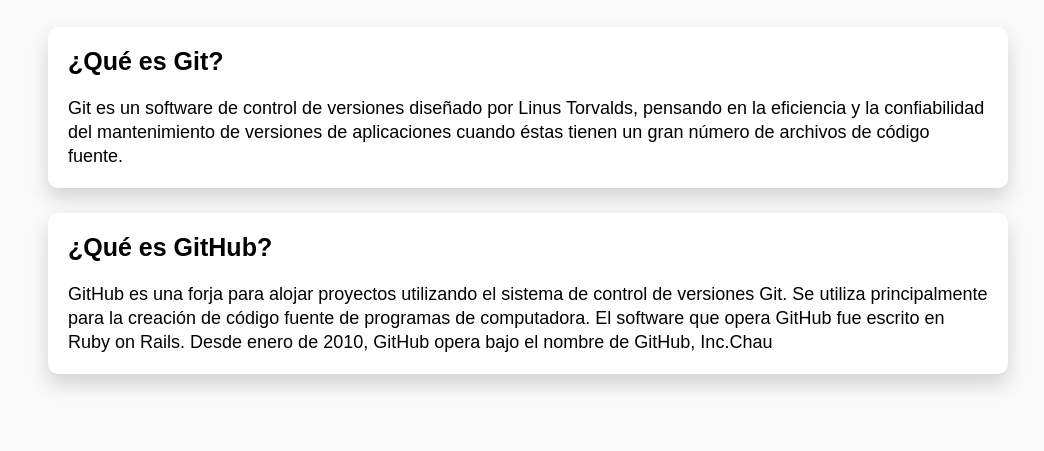
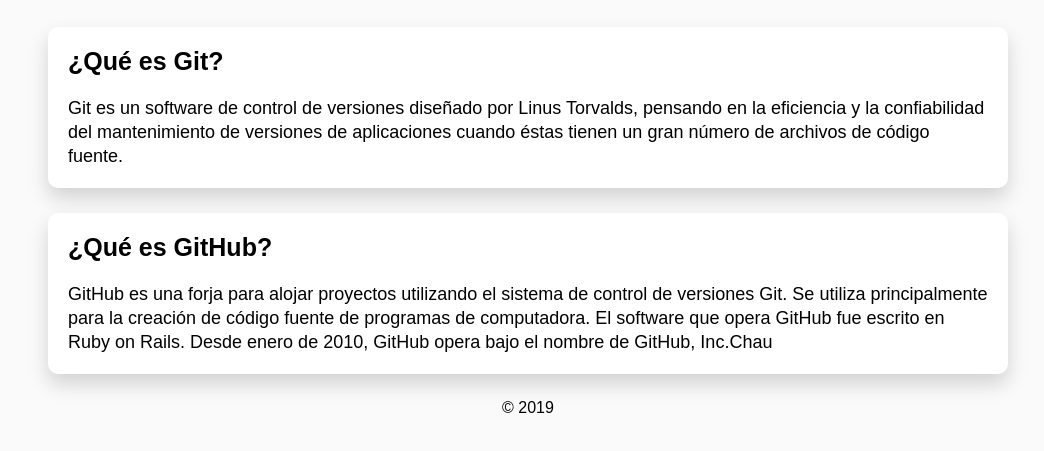
Before and after one commit to trazodesign/proyecto, a plain HTML site: page index.html in a window 1280 px wide. Shown: the part 597-1048 px from the top of the page, without its empty margins (112-1156 px from the left). Before the commit the page ends 1021 px from the top, so only its background shows below. Drawn offline with Linux system fonts and the light colour scheme.

Commit message:
Footer created

```diff
--- a/index.html
+++ b/index.html
@@ -29,5 +29,9 @@
         <h2>¿Qué es GitHub?</h2>
         <p>GitHub es una forja para alojar proyectos utilizando el sistema de control de versiones Git. Se utiliza principalmente para la creación de código fuente de programas de computadora. El software que opera GitHub fue escrito en Ruby on Rails. Desde enero de 2010, GitHub opera bajo el nombre de GitHub, Inc.Chau</p>
     </div>
+
+    <footer>
+        &copy; 2019
+    </footer>
 </body>
 </html>
```
